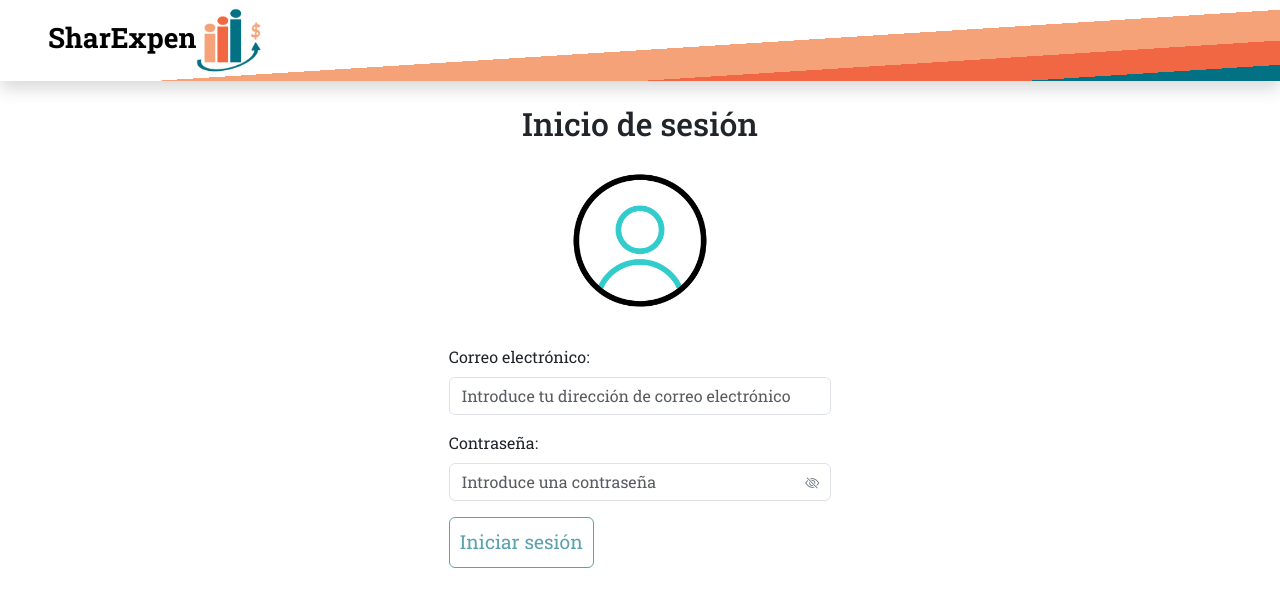
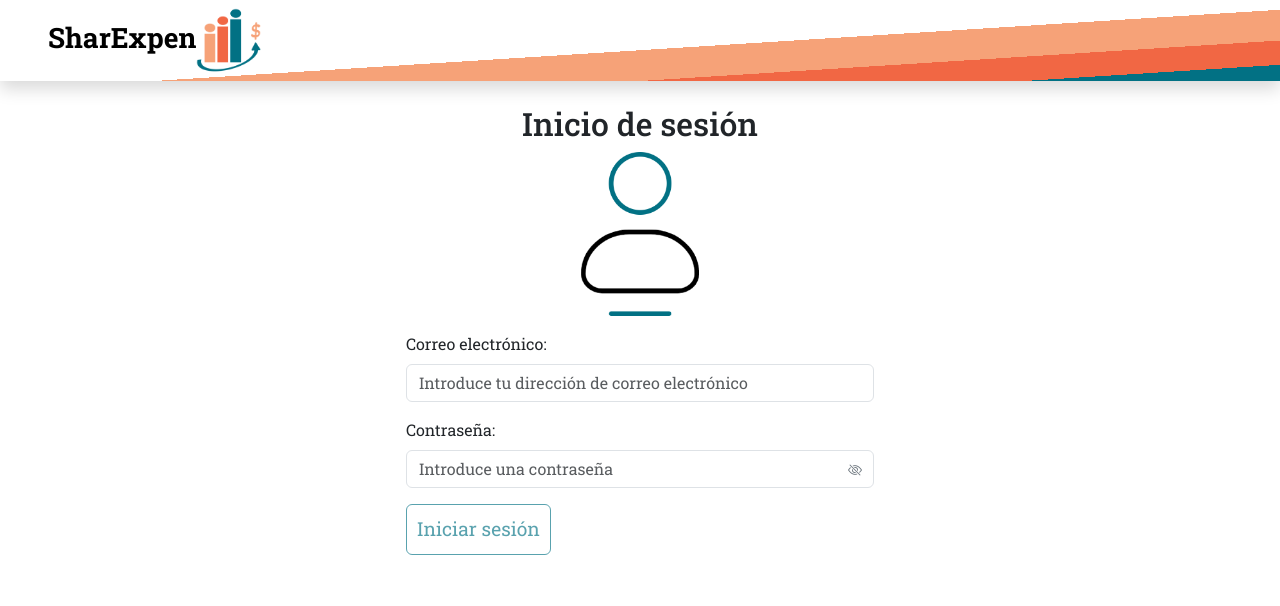
Before and after one commit to matildejb/TFM_front, an Angular app: page /login in a window 1280 px wide. Shown: the top 606 px of the page. Built offline with nearby package versions, Linux system fonts and the light colour scheme.

Commit message:
Login img estática

```diff
--- a/src/app/pages/users/login/login.component.css
+++ b/src/app/pages/users/login/login.component.css
@@ -1,23 +1,12 @@
 .width {
   width: 100%;
-}
-
-@media only screen and (min-width: 992px) {
-  .width {
-    width: 35%;
-  }
+  max-width: 500px;
+  margin: 0 auto;
 }
 
 .image {
-  height: 50%;
-  width: 50%;
-}
-
-@media only screen and (min-width: 992px) {
-  .image {
-    height: 15%;
-    width: 15%;
-  }
+  height: 20%;
+  width: 20%;
 }
 
 input.ng-invalid.ng-touched {
@@ -46,7 +35,17 @@ input.ng-invalid.ng-touched {
   font-size: 1.2rem;
 }
 
+@media only screen and (min-width: 767px) {
+  .image {
+    height: 15%;
+    width: 15%;
+  }
+}
+
 @media only screen and (min-width: 992px) {
+  .width {
+    width: 500px;
+  }
   .btn-se {
     padding: 10px;
     border: 1px solid #027184;
@@ -58,4 +57,8 @@ input.ng-invalid.ng-touched {
       color: white;
     }
   }
+  .image {
+    height: 10%;
+    width: 10%;
+  }
 }
--- a/src/app/pages/users/login/login.component.html
+++ b/src/app/pages/users/login/login.component.html
@@ -1,21 +1,13 @@
-<section class="d-flex justify-content-center align-items-center flex-column mb-5 mx-5">
-  <h1 class="h2 mt-4">Inicio de sesión</h1>
-  <img
-    src="../../../../assets/images/login_animation.gif"
-    class="img-fluid d-flex justify-content-center image"
-    alt="Animación de inicio de sesión del usuario"
-  />
+<section class="d-flex justify-content-center align-items-center flex-column mt-4 mb-5 pe-md-5 ps-md-5">
+  <h1 class="h2 ">Inicio de sesión</h1>
+  <img src="assets/images/login.png" class="img-fluid d-flex justify-content-center image"
+    alt="Animación de inicio de sesión del usuario" />
   <div class="p-3 width">
     <form [formGroup]="formLogin" (ngSubmit)="onSubmit()">
       <div class="mb-3">
         <label for="email" class="form-label">Correo electrónico:</label>
-        <input
-          type="email"
-          placeholder="Introduce tu dirección de correo electrónico"
-          id="email"
-          class="form-control"
-          formControlName="email"
-        />
+        <input type="email" placeholder="Introduce tu dirección de correo electrónico" id="email" class="form-control"
+          formControlName="email" />
         @if (checkControl('email', 'required')) {
         <p class="error">Campo requerido</p>
         } @if (checkControl('email', 'pattern')) {
@@ -27,23 +19,14 @@
       <div class="mb-3">
         <label for="password" class="form-label">Contraseña:</label>
         <div class="position-relative">
-          <input
-            [type]="passwordFieldType"
-            placeholder="Introduce una contraseña"
-            id="password"
-            class="form-control pe-5"
-            formControlName="password"
-          />
-          <button
-            type="button"
+          <input [type]="passwordFieldType" placeholder="Introduce una contraseña" id="password"
+            class="form-control pe-5" formControlName="password" />
+          <button type="button"
             class="btn btn-outline-secondary btn-sm position-absolute top-50 end-0 translate-middle-y me-1"
-            (click)="togglePasswordVisibility()"
-          >
-            <i
-              class="bi {{
+            (click)="togglePasswordVisibility()">
+            <i class="bi {{
                 passwordFieldType === 'password' ? 'bi-eye-slash' : 'bi-eye'
-              }}"
-            ></i>
+              }}"></i>
           </button>
         </div>
         @if (checkControl('password', 'required')) {
@@ -52,12 +35,7 @@
         <p class="error">Debes introducir una contraseña válida</p>
         }
       </div>
-      <input
-        type="submit"
-        value="Iniciar sesión"
-        class="btn btn-se"
-        [disabled]="!formLogin.valid"
-      />
+      <input type="submit" value="Iniciar sesión" class="btn btn-se" [disabled]="!formLogin.valid" />
     </form>
   </div>
 </section>
```
Also changed, not shown: src/assets/images/login.png (added), src/assets/images/login_animation.gif (deleted).
